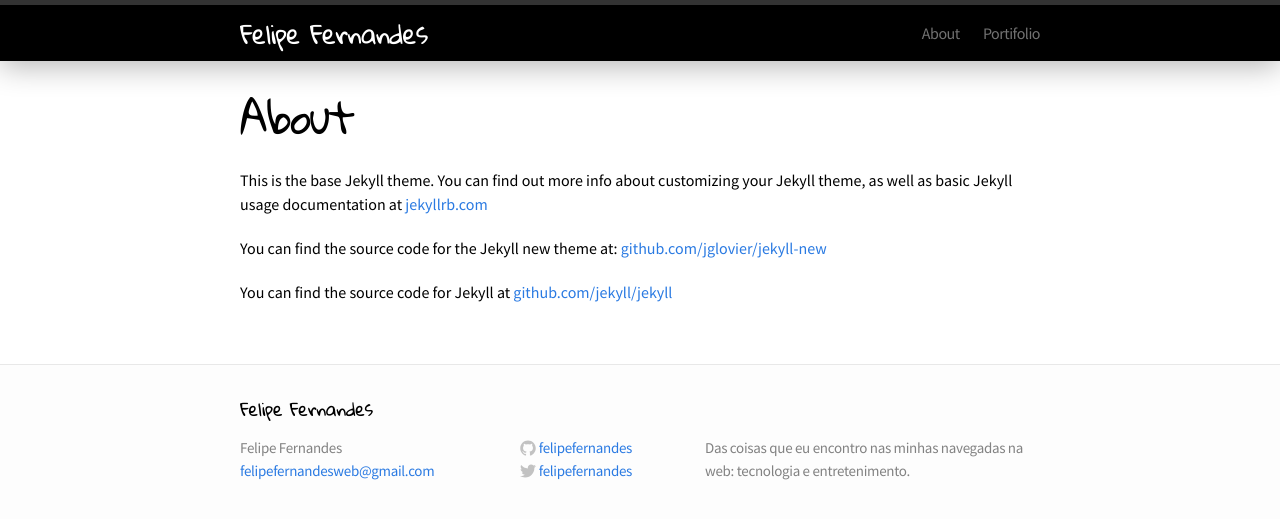
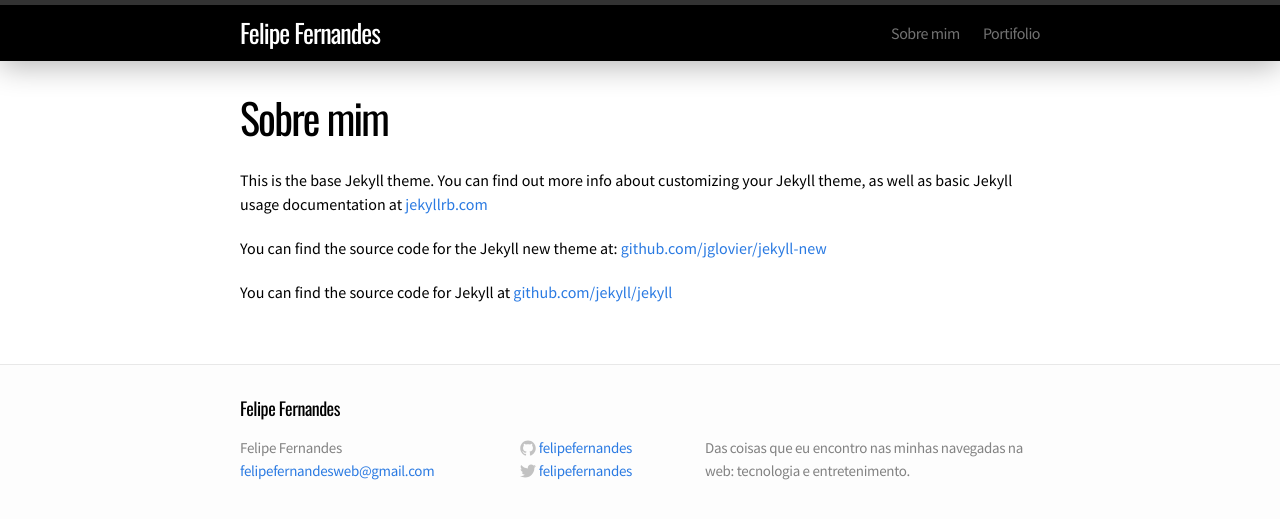
Before and after one commit to felipefernandes/felipefernandes.github.io, a Jekyll site: the page built from sobre.md, in a window 1280 px wide and 900 px high. Shown: the top 519 px of the window. Built offline with Jekyll 4.4.1, drawn with Linux system fonts in a browser that asks for light colours; comment, search, counter and statistics services are not loaded.

Commit message:
Atualizações
- titulos
- about em português
- troca de fonte handwriting

```diff
--- a/_includes/head.html
+++ b/_includes/head.html
@@ -7,6 +7,7 @@
     <link rel="canonical" href="{{ page.url | replace:'index.html','' | prepend: site.baseurl | prepend: site.url }}">
 
     <link href='http://fonts.googleapis.com/css?family=Source+Sans+Pro|Gloria+Hallelujah' rel='stylesheet' type='text/css'>
+    <link href='http://fonts.googleapis.com/css?family=Oswald' rel='stylesheet' type='text/css'>
 
     <!-- Custom CSS -->
     <link rel="stylesheet" href="{{ "/css/main.css" | prepend: site.baseurl }}">
--- a/css/main.css
+++ b/css/main.css
@@ -18,7 +18,7 @@ body {
 }
 
 h1, h2, h3, h4, h5, h6 {
-  font-family: 'Gloria Hallelujah', cursive;
+  font-family: 'Oswald', sans-serif;
   font-size: 100%;
   font-weight: 400;
 }
@@ -64,7 +64,7 @@ a:visited { color: #205caa; }
 .site-title:visited {
   display: block;
   color: #FFF;
-  font-family: 'Gloria Hallelujah', cursive;
+  font-family: 'Oswald', sans-serif;
   font-size: 26px;
   letter-spacing: -1px;
   float: left;
@@ -173,7 +173,7 @@ a:visited { color: #205caa; }
 }
 
 .post-link {
-  font-family: 'Gloria Hallelujah', cursive;
+  font-family: 'Oswald', sans-serif;
 }
 
 .posts .post-date {
--- a/about.md
+++ b/sobre.md
@@ -1,7 +1,7 @@
 ---
 layout: page
-title: About
-permalink: /about/
+title: Sobre mim
+permalink: /sobre/
 ---
 
 This is the base Jekyll theme. You can find out more info about customizing your Jekyll theme, as well as basic Jekyll usage documentation at [jekyllrb.com](http://jekyllrb.com/)
```
